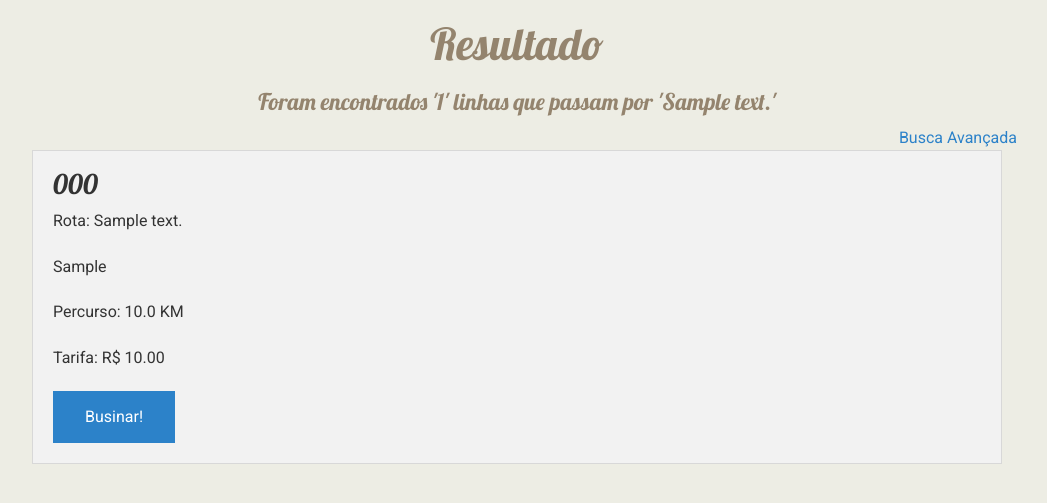
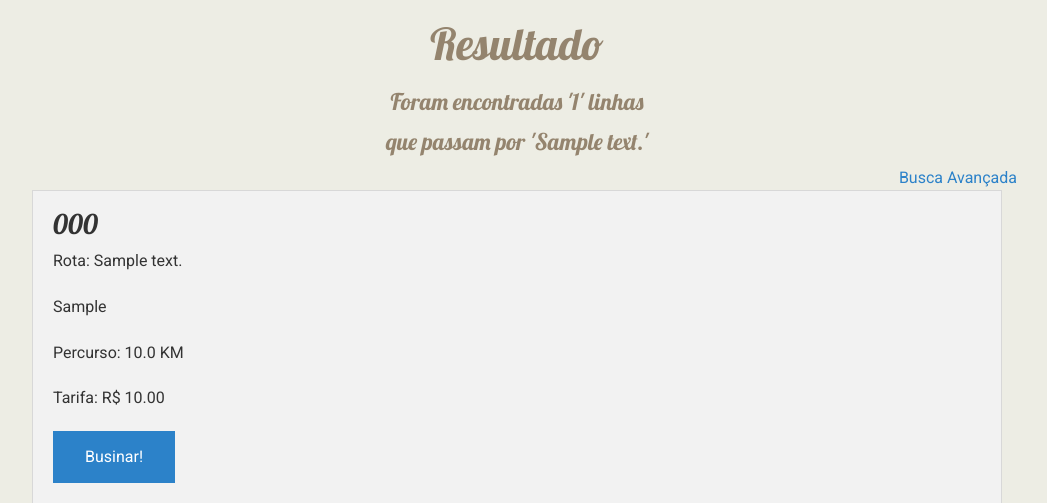
Before and after one commit to aldarionsevero/BusinemeWeb, a Django app: template templates/search_result_page.html in a window 1280 px wide. Shown: the part 65-568 px from the top of the page, without its empty margins (123-1170 px from the left). Run offline with Django 3.2, Linux system fonts and the light colour scheme; tables that the repository leaves empty hold one stand-in row (values such as "Sample post"); the template is opened without the code that fills it: values that come from a table or form of the project are taken from there, most other values are stand-ins (such as "Sample title", 1, 10 or a date in 2020).

Commit message:
Adding scenario to search
Signed-off-by: Parley Martins <parleypachecomartins@gmail.com>
Signed-off-by: Anna Larissa <annalarissa.martins@hotmail.com>

```diff
--- a/templates/search_result_page.html
+++ b/templates/search_result_page.html
@@ -7,17 +7,16 @@
         <h1 class="text-center" value="Resultado"> Resultado</h1>
     </div>
     <div class = "row">
-        <h4 class="text-center" >Foram encontrados '{{ count_busline }}' linhas que
-
+        <h4 class="text-center" >Foram encontradas '{{ count_busline }}' linhas</h4>
+        <h4 class="text-center" >
             {% if searched_number%}
-                possuem '{{ searched_number }}' em seus números
+                que possuem '{{ searched_number }}' em seus números
             {%endif %}
             {% if description and searched_number%}
                 e
             {%endif %}
             {% if description%}
-                passam por '{{ description }}'
-
+                que passam por '{{ description }}'
             {%endif %}
         </h4>
         <a href="/busca_avancada/" name="busca_avancada" class="right ">Busca Avançada</a>
```
Also changed, not shown: 1 other file.
